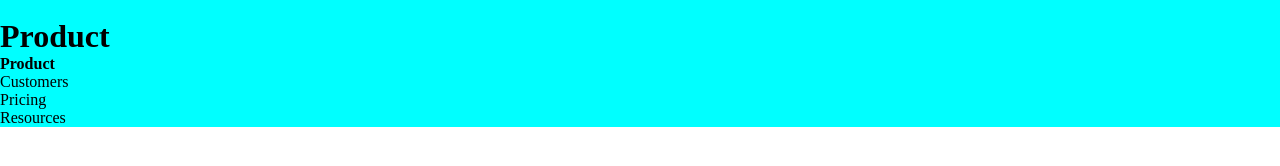
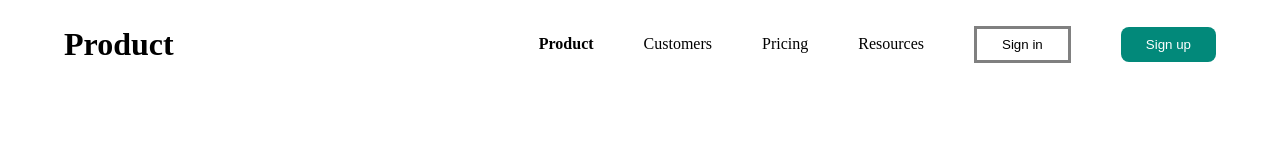
Before and after one commit to Rayhona11/figma9, a plain HTML site: page index.html in a window 1280 px wide. Drawn offline with Linux system fonts and the light colour scheme.

Commit message:
add scss

```diff
--- a/index.html
+++ b/index.html
@@ -12,13 +12,15 @@
           <!--- START HEADER -->
          <header>
 
-           <img src="./assets/Rectangle 19.png" alt="">
+
            <h1>Product</h1>
            <ul>
             <li><b>Product</b></li>
             <li>Customers</li>
             <li>Pricing</li>
             <li>Resources</li>
+            <button class="btn">Sign in</button>
+            <button class="btn1">Sign up</button>
            </ul>
 
          </header>
--- a/style.scss
+++ b/style.scss
@@ -6,5 +6,27 @@
 
      /*? START HEADER */
 header{
-    background-color: aqua;
+    display: flex;
+    align-items: center;
+    justify-content: space-between;
+    padding:2% 5%;
+
+    ul {
+        list-style: none;
+        display: flex;
+        align-items: center;
+        gap: 50px;
+    }
+    .btn{
+        background-color:#fff;
+        border: solid gray;
+        padding:8px 25px;
+    }
+    .btn1{
+        background: #02897A;
+        color: #fff;
+        padding: 10px 25px;
+        border: none;
+        border-radius: 8px;
+    }
 }
```
Also changed, not shown: style.css, 1 other file.
